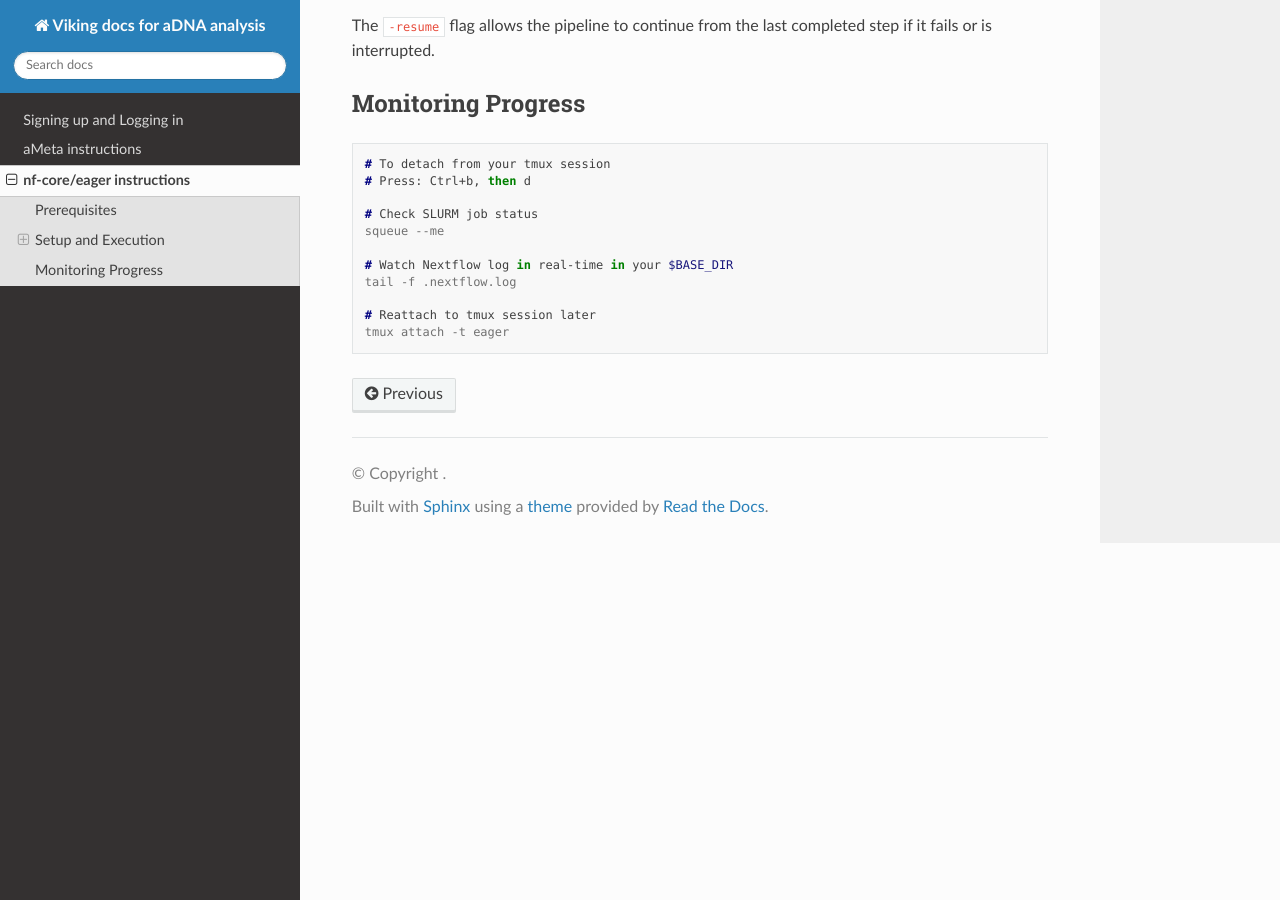
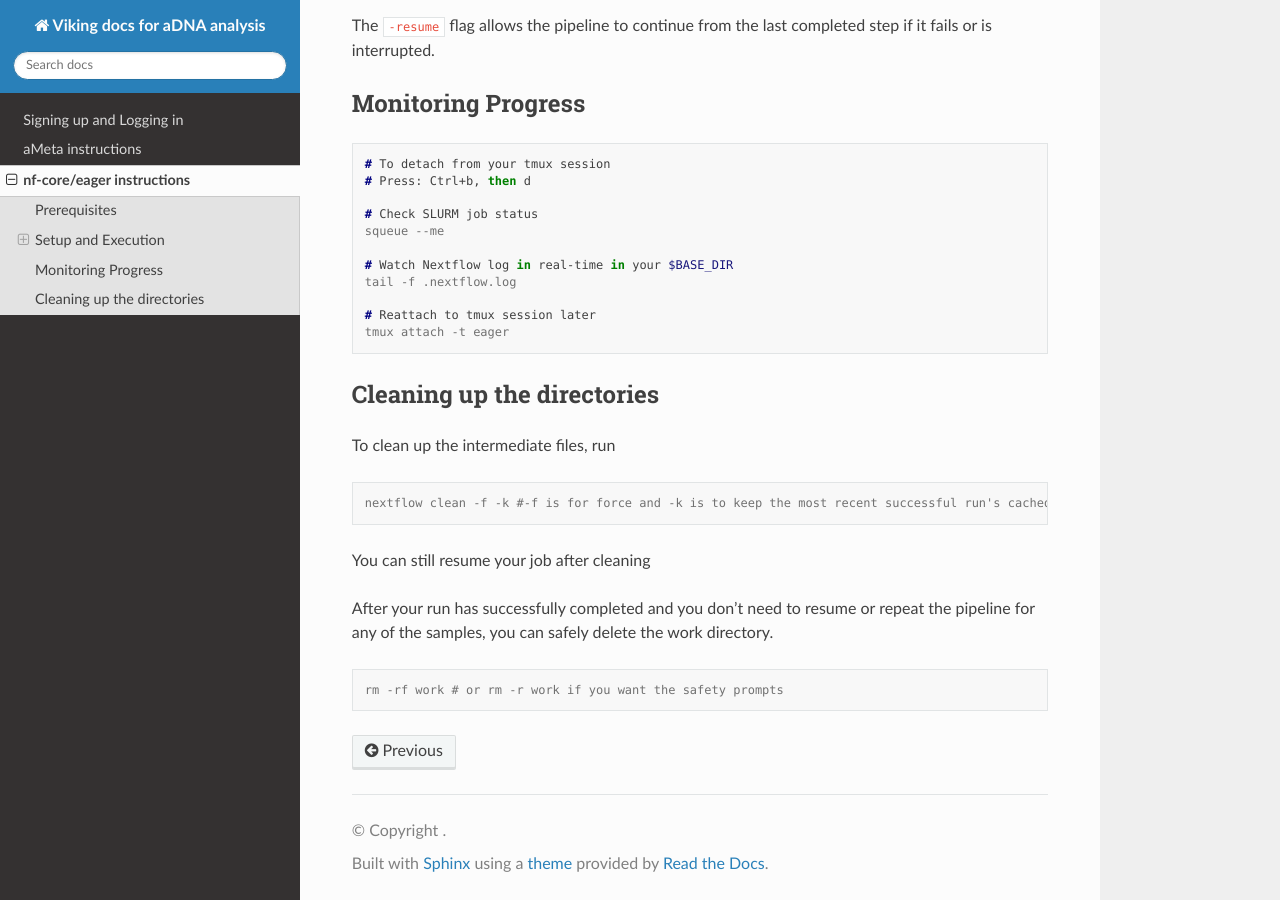
Before and after one commit to surabhiranavat/Viking2_instructions, a Sphinx documentation site: the page built from docs/source/eager.rst, in a window 1280 px wide and 900 px high, scrolled down 1764 px. Built offline with Sphinx 7.4.7 and the Read the Docs theme 3.1.0, drawn with Linux system fonts in a browser that asks for light colours.

Commit message:
Added instructions to clean dir

```diff
--- a/docs/source/eager.rst
+++ b/docs/source/eager.rst
@@ -106,3 +106,20 @@ Monitoring Progress
 
    # Reattach to tmux session later
    tmux attach -t eager
+
+Cleaning up the directories
+-------------------
+
+To clean up the intermediate files, run
+
+.. code-block:: console
+
+   nextflow clean -f -k #-f is for force and -k is to keep the most recent successful run's cached result
+
+You can still resume your job after cleaning
+
+After your run has successfully completed and you don't need to resume or repeat the pipeline for any of the samples, you can safely delete the work directory.
+
+.. code-block:: console
+
+   rm -rf work # or rm -r work if you want the safety prompts
```
